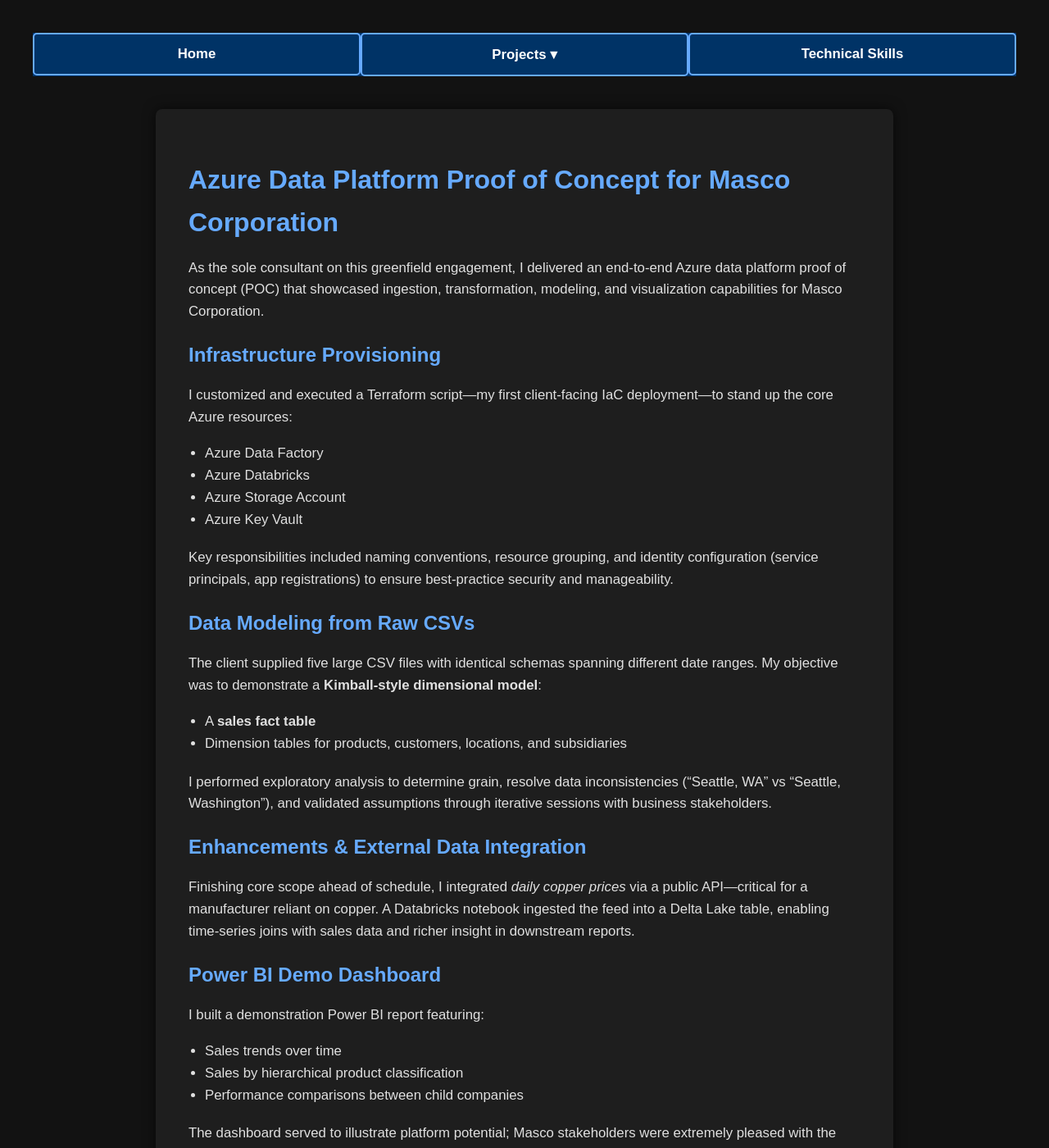
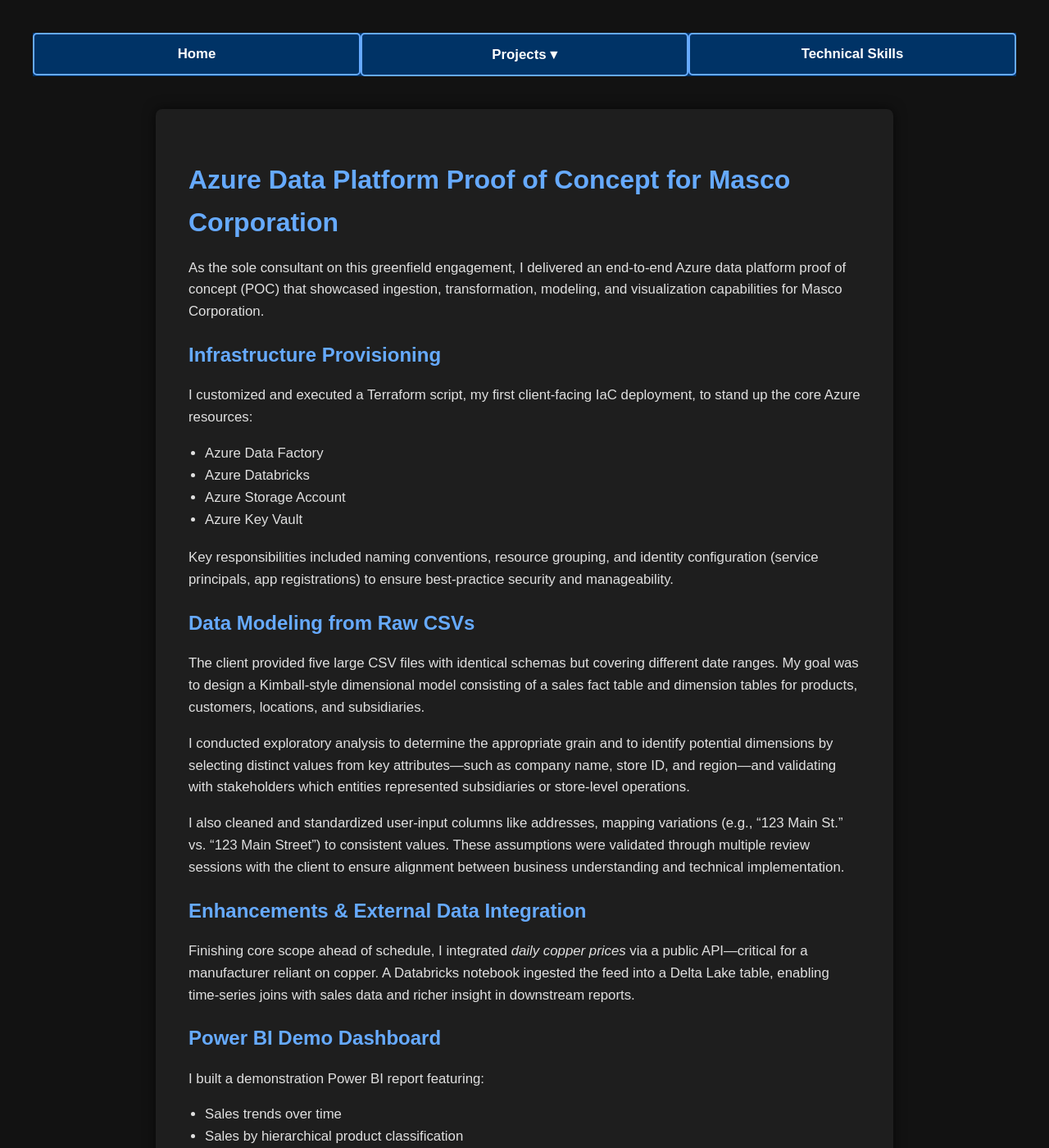
Before and after one commit to dgusty244/drewgustafson.github.io, a Jekyll site: the page built from projects/insight/MascoDataPlatform.html, in a window 1280 px wide and 1400 px high. Shown: the whole window at 82% size. Built offline with Jekyll 4.4.1, drawn with Linux system fonts in a browser that asks for light colours.

Commit message:
Update MascoDataPlatform.html

```diff
--- a/projects/insight/MascoDataPlatform.html
+++ b/projects/insight/MascoDataPlatform.html
@@ -18,7 +18,7 @@ title: Insight Consulting Project - Azure Data Platform POC for Masco Corporatio
   <div class="section">
     <h2>Infrastructure Provisioning</h2>
     <p>
-      I customized and executed a Terraform script—my first client-facing IaC deployment—to stand
+      I customized and executed a Terraform script, my first client-facing IaC deployment, to stand
       up the core Azure resources:
     </p>
     <ul>
@@ -38,18 +38,13 @@ title: Insight Consulting Project - Azure Data Platform POC for Masco Corporatio
   <div class="section">
     <h2>Data Modeling from Raw CSVs</h2>
     <p>
-      The client supplied five large CSV files with identical schemas spanning different
-      date ranges. My objective was to demonstrate a
-      <strong>Kimball-style dimensional model</strong>:
+      The client provided five large CSV files with identical schemas but covering different date ranges. My goal was to design a Kimball-style dimensional model consisting of a sales fact table and dimension tables for products, customers, locations, and subsidiaries.
     </p>
-    <ul>
-      <li>A <strong>sales fact table</strong></li>
-      <li>Dimension tables for products, customers, locations, and subsidiaries</li>
-    </ul>
     <p>
-      I performed exploratory analysis to determine grain, resolve data inconsistencies
-      (“Seattle, WA” vs “Seattle, Washington”), and validated assumptions through iterative
-      sessions with business stakeholders.
+      I conducted exploratory analysis to determine the appropriate grain and to identify potential dimensions by selecting distinct values from key attributes—such as company name, store ID, and region—and validating with stakeholders which entities represented subsidiaries or store-level operations.
+    </p>
+    <p>
+      I also cleaned and standardized user-input columns like addresses, mapping variations (e.g., “123 Main St.” vs. “123 Main Street”) to consistent values. These assumptions were validated through multiple review sessions with the client to ensure alignment between business understanding and technical implementation.
     </p>
   </div>
 
```
